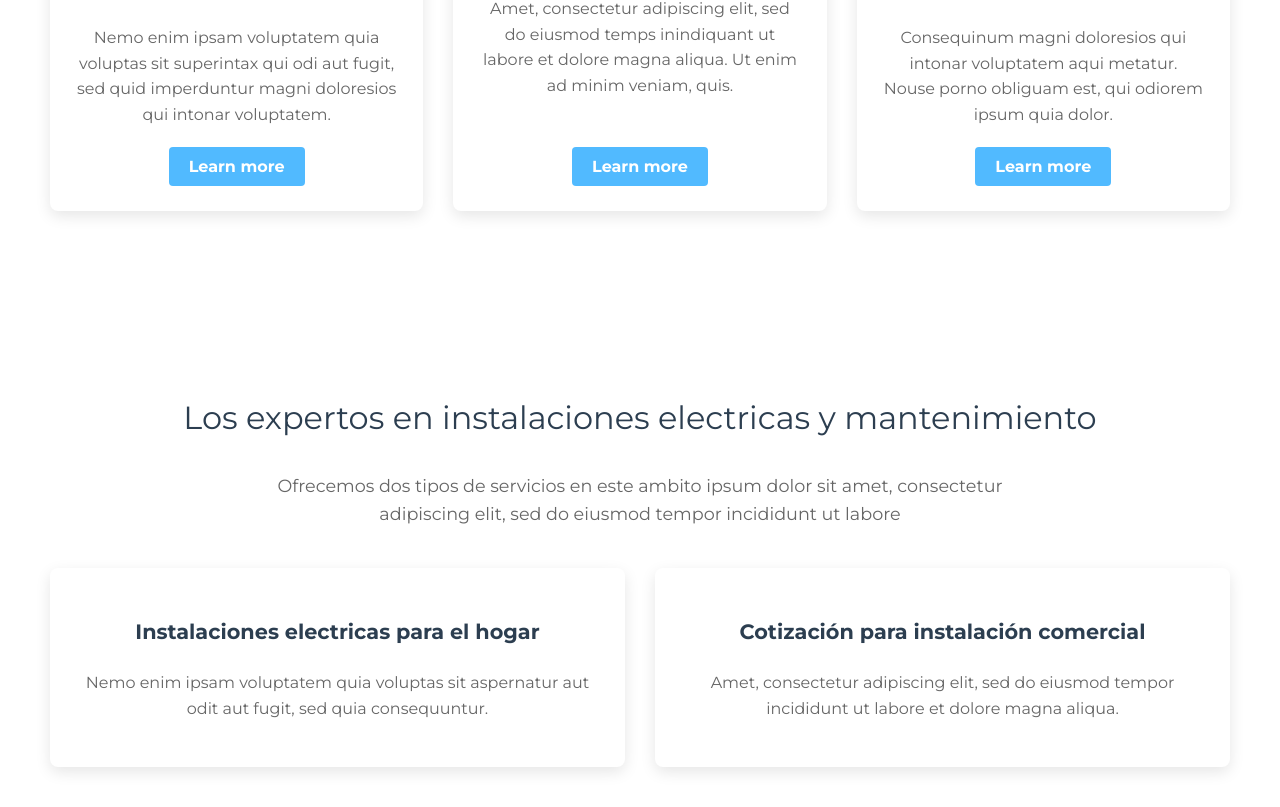
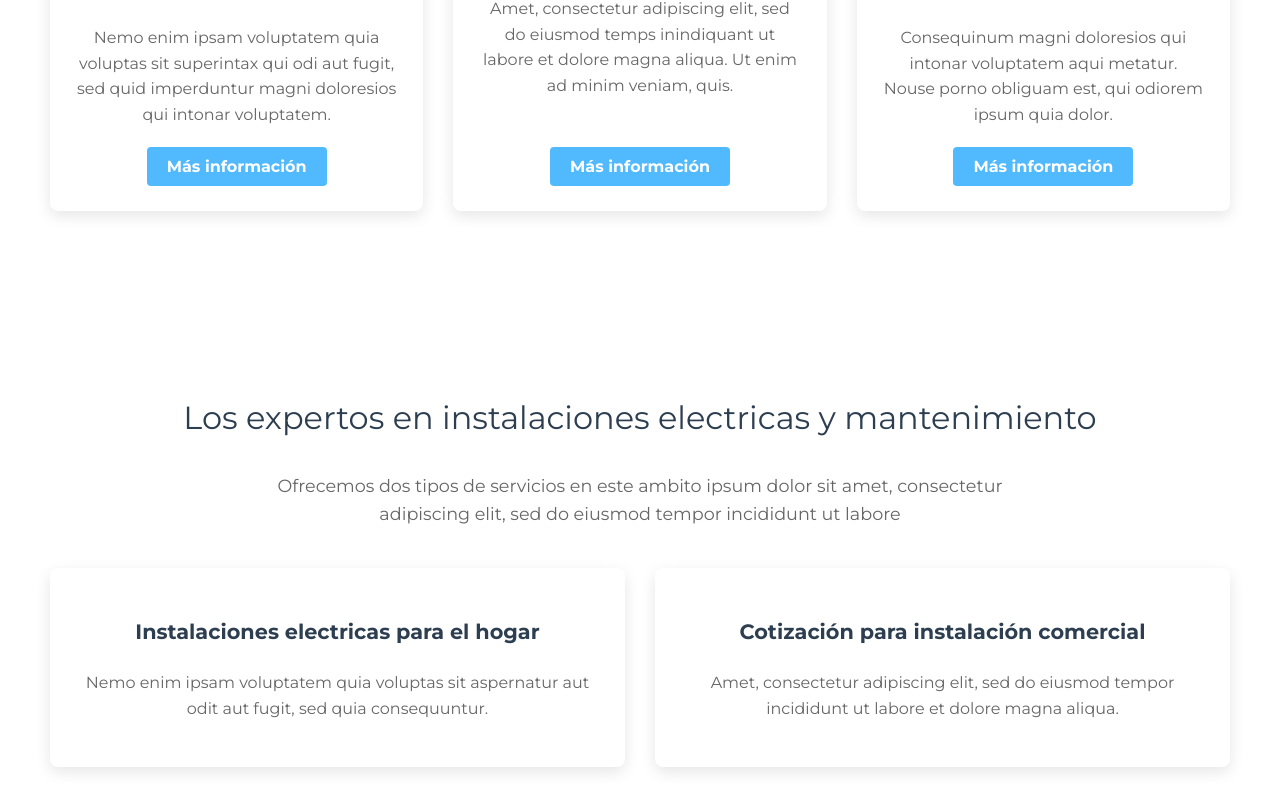
Before and after one commit to MenaSJ/servis, a React (Vite) app: page /instalaciones in a window 1280 px wide. Shown: the part 947-1754 px from the top of the page. Built offline with nearby package versions, Linux system fonts and the light colour scheme.

Commit message:
Se actualizo el placeholder del logo, y se agrego el link para el boton

```diff
--- a/src/components/common/button/Button.jsx
+++ b/src/components/common/button/Button.jsx
@@ -1,5 +1,9 @@
 import "./Button.css";
 
 export default function Button({ link, text }) {
-  return <button className="btn">{text}</button>;
+  return (
+    <button onClick={() => (window.location.href = link)} className="btn">
+      {text}
+    </button>
+  );
 }
--- a/src/pages/home/Home.jsx
+++ b/src/pages/home/Home.jsx
@@ -12,7 +12,6 @@ import { useState } from "react";
 import AccordionData from "../../data/AccordionData";
 
 export default function Home() {
-  console.log(AccordionData);
   const [accordion, setAccordion] = useState(AccordionData[0]);
   return (
     <main>
--- a/src/pages/instalaciones/Instalaciones.jsx
+++ b/src/pages/instalaciones/Instalaciones.jsx
@@ -10,21 +10,21 @@ const Instalaciones = () => {
       title: "Instalaciones eléctricas completas",
       description:
         "Nemo enim ipsam voluptatem quia voluptas sit superintax qui odi aut fugit, sed quid imperduntur magni doloresios qui intonar voluptatem.",
-      cta: "Learn more",
+      cta: "Más información",
       icon: <FaBolt className="service-icon" />,
     },
     {
       title: "Mantenimiento",
       description:
         "Amet, consectetur adipiscing elit, sed do eiusmod temps inindiquant ut labore et dolore magna aliqua. Ut enim ad minim veniam, quis.",
-      cta: "Learn more",
+      cta: "Más información",
       icon: <FaTools className="service-icon" />,
     },
     {
       title: "Remodelación de instalación eléctrica",
       description:
         "Consequinum magni doloresios qui intonar voluptatem aqui metatur. Nouse porno obliguam est, qui odiorem ipsum quia dolor.",
-      cta: "Learn more",
+      cta: "Más información",
       icon: <FaHome className="service-icon" />,
     },
   ];
```
Also changed, not shown: public/img/logo.png.
